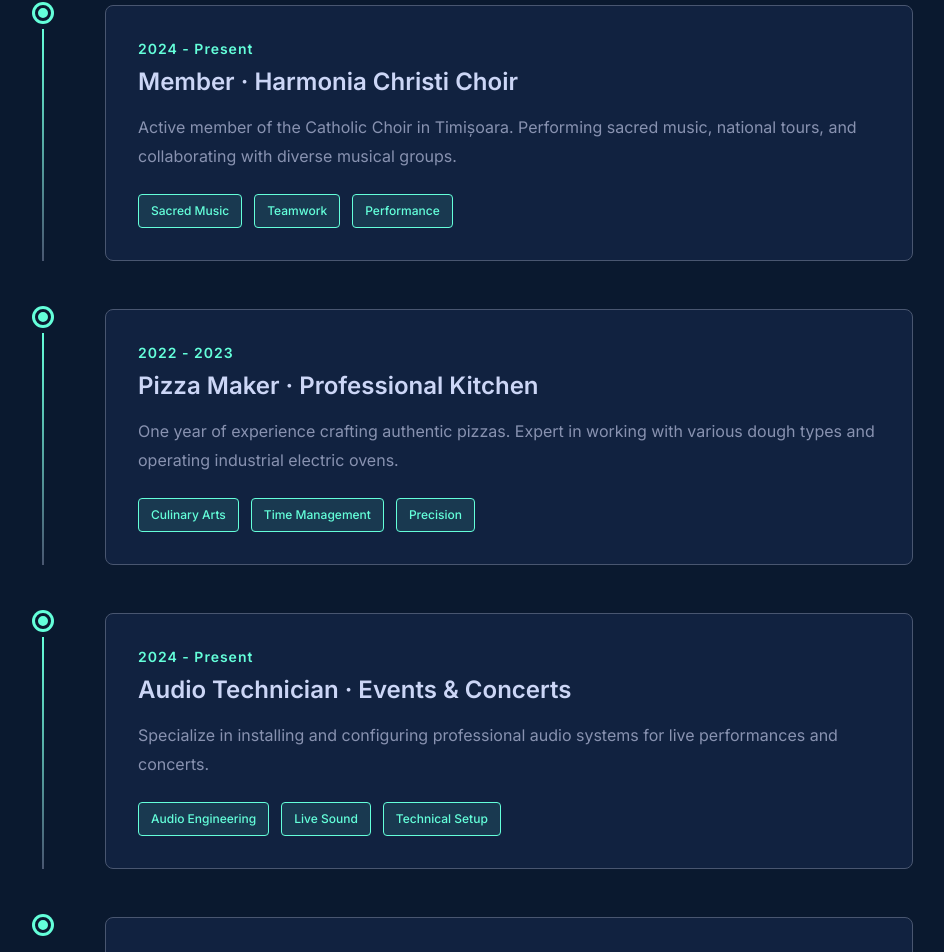
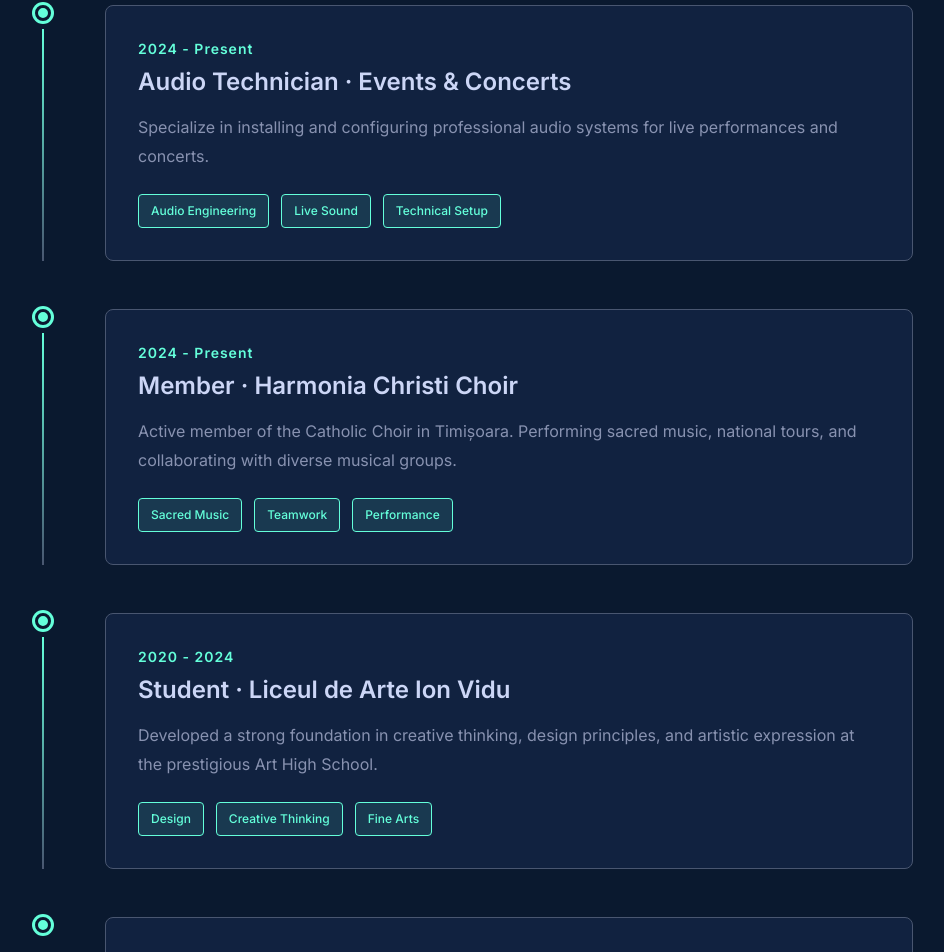
Before and after one commit to corneluu/corneluu, a React (Vite) app: page / in a window 1280 px wide. Shown: the part 2611-3563 px from the top of the page, without its empty margins (59-1003 px from the left). Built offline with nearby package versions, Linux system fonts and the light colour scheme.

Commit message:
Reorder experience chronologically (reverse-chronological)

```diff
--- a/src/components/Experience.jsx
+++ b/src/components/Experience.jsx
@@ -10,27 +10,27 @@
         },
         {
             period: '2024 - Present',
+            title: 'Audio Technician · Events & Concerts',
+            description: 'Specialize in installing and configuring professional audio systems for live performances and concerts.',
+            technologies: ['Audio Engineering', 'Live Sound', 'Technical Setup']
+        },
+        {
+            period: '2024 - Present',
             title: 'Member · Harmonia Christi Choir',
             description: 'Active member of the Catholic Choir in Timișoara. Performing sacred music, national tours, and collaborating with diverse musical groups.',
             technologies: ['Sacred Music', 'Teamwork', 'Performance']
+        },
+        {
+            period: '2020 - 2024',
+            title: 'Student · Liceul de Arte Ion Vidu',
+            description: 'Developed a strong foundation in creative thinking, design principles, and artistic expression at the prestigious Art High School.',
+            technologies: ['Design', 'Creative Thinking', 'Fine Arts']
         },
         {
             period: '2022 - 2023',
             title: 'Pizza Maker · Professional Kitchen',
             description: 'One year of experience crafting authentic pizzas. Expert in working with various dough types and operating industrial electric ovens.',
             technologies: ['Culinary Arts', 'Time Management', 'Precision']
-        },
-        {
-            period: '2024 - Present',
-            title: 'Audio Technician · Events & Concerts',
-            description: 'Specialize in installing and configuring professional audio systems for live performances and concerts.',
-            technologies: ['Audio Engineering', 'Live Sound', 'Technical Setup']
-        },
-        {
-            period: '2020 - 2024',
-            title: 'Student · Liceul de Arte Ion Vidu',
-            description: 'Developed a strong foundation in creative thinking, design principles, and artistic expression at the prestigious Art High School.',
-            technologies: ['Design', 'Creative Thinking', 'Fine Arts']
         }
     ];
 
```
